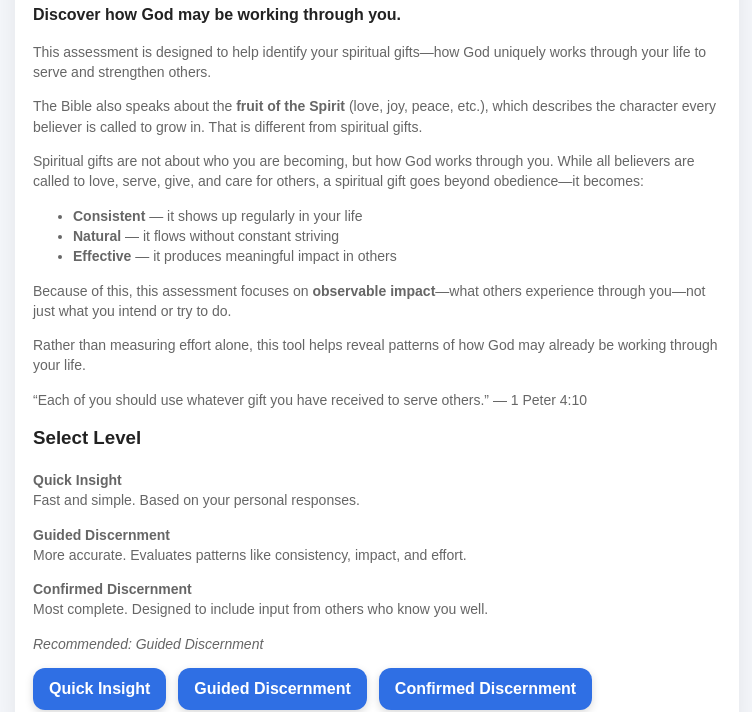
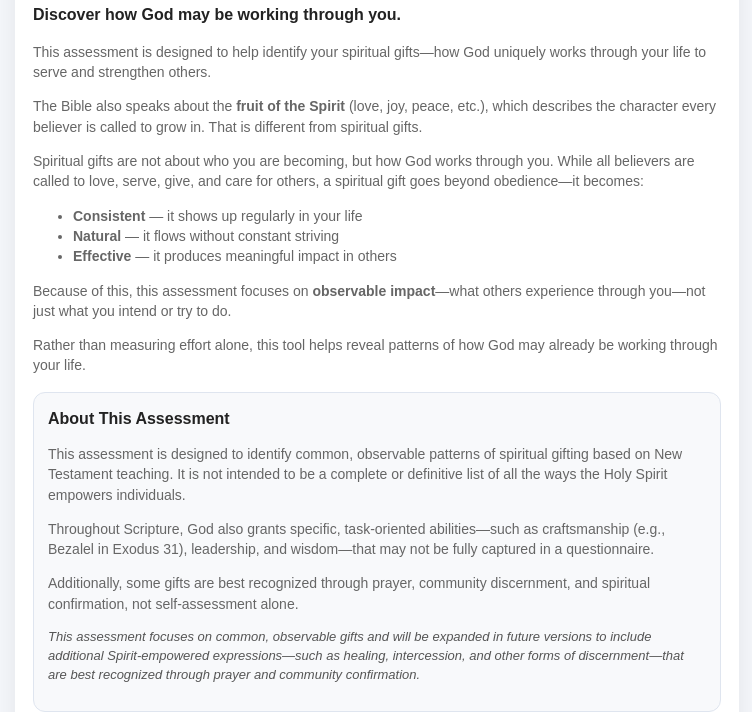
Before and after one commit to krdanes/gifts, a plain HTML site: page index.html in a window 1280 px wide. Shown: the part 90-802 px from the top of the page, without its empty margins (263-1015 px from the left). Drawn offline with nearby package versions, Linux system fonts and the light colour scheme.

Commit message:
Update index.html
Added disclaimer card

```diff
--- a/index.html
+++ b/index.html
@@ -90,6 +90,26 @@ h2,h3{margin-top:0}
   .results-actions{flex-direction:column}
   .results-actions button{width:100%}
 }
+
+.disclaimer{
+  background:#f8f9fb;
+  border-radius:12px;
+  padding:14px 14px 12px;
+  margin:16px 0 18px;
+  border:1px solid var(--border);
+}
+
+.disclaimer h3{
+  margin:0 0 6px;
+  font-size:16px;
+}
+
+.disclaimer em{
+  color:#555;
+  font-size:13px;
+  display:block;
+}
+
 </style>
 </head>
 <body>
@@ -140,6 +160,29 @@ Because of this, this assessment focuses on <b>observable impact</b>—what othe
 
 <p class="small">
 Rather than measuring effort alone, this tool helps reveal patterns of how God may already be working through your life.
+<div class="disclaimer">
+  <h3>About This Assessment</h3>
+
+  <p class="small">
+    This assessment is designed to identify common, observable patterns of spiritual gifting based on New Testament teaching.
+    It is not intended to be a complete or definitive list of all the ways the Holy Spirit empowers individuals.
+  </p>
+
+  <p class="small">
+    Throughout Scripture, God also grants specific, task-oriented abilities—such as craftsmanship (e.g., Bezalel in Exodus 31), leadership, and wisdom—that may not be fully captured in a questionnaire.
+  </p>
+
+  <p class="small">
+    Additionally, some gifts are best recognized through prayer, community discernment, and spiritual confirmation, not self-assessment alone.
+  </p>
+
+  <p class="small" style="margin-top:10px;">
+    <em>
+      This assessment focuses on common, observable gifts and will be expanded in future versions to include additional Spirit-empowered expressions—such as healing, intercession, and other forms of discernment—that are best recognized through prayer and community confirmation.
+    </em>
+  </p>
+</div>
+
 </p>
 
 <p class="small">
```
